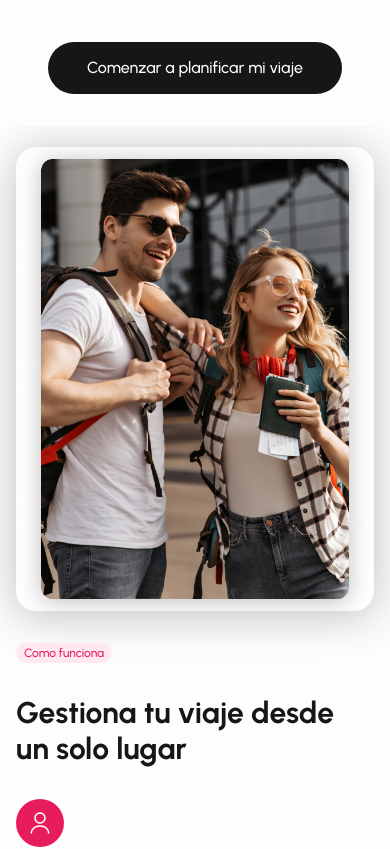
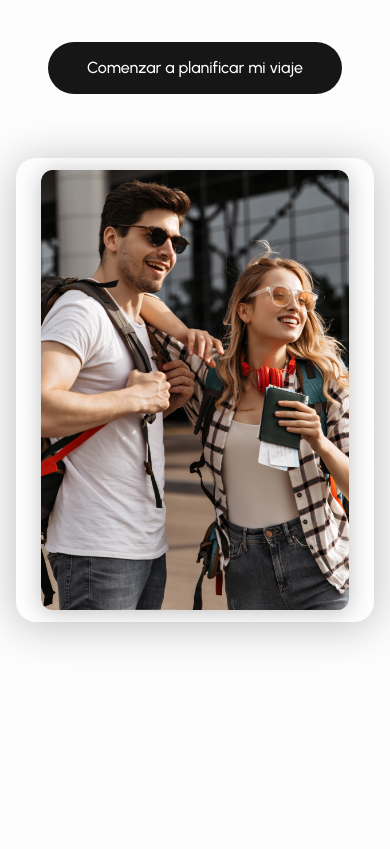
Before and after one commit to Ignacio918/viajes-app, a React (Vite) app in the folder viajes-app/: page / in a window 390 px wide. Shown: the part 840-1689 px from the top of the page. Built offline with nearby package versions, Linux system fonts and the light colour scheme; a web font is replaced by a local one.

Commit message:
acomodar howitworks

```diff
--- a/viajes-app/src/pages/HowItWorks.tsx
+++ b/viajes-app/src/pages/HowItWorks.tsx
@@ -8,12 +8,15 @@ import '../styles/HowItWorks.css';
 
 const HowItWorks = () => {
   return (
-    <section className="how-it-works">
+    <div className="how-it-works">
+      <div className="how-it-works__content">
+        <div className="how-it-works__image-section">
           <img
             src={fotoRandom3}
             alt="Random travel"
             className="how-it-works__image"
           />
+        </div>
 
         <div className="how-it-works__right">
           <div className="how-it-works__badge">Como funciona</div>
@@ -80,7 +83,8 @@ const HowItWorks = () => {
             </div>
           </div>
         </div>
-    </section>
+      </div>
+    </div>
   );
 };
 
--- a/viajes-app/src/styles/HowItWorks.css
+++ b/viajes-app/src/styles/HowItWorks.css
@@ -1,10 +1,30 @@
 /* src/styles/HowItWorks.css */
 .how-it-works {
-  @apply w-full flex justify-between items-start bg-[#FDFDFD] px-[124px] py-[21px];
+  @apply w-full min-h-screen relative bg-[#FDFDFD];
+  display: flex;
+  justify-content: center;
+  align-items: center;
+}
+
+.how-it-works__content {
+  @apply flex justify-between items-center;
+  max-width: 1440px;
+  width: 100%;
+  margin: 0 auto;
+  padding: 2rem 100px;
+  gap: 60px;
+}
+
+.how-it-works__image-section {
+  @apply relative;
+  width: 537px;
+  height: 768px;
+  flex-shrink: 0;
 }
 
 .how-it-works__image {
-  @apply w-[537px] h-[768px] rounded-[20px] shadow-[0px_4px_44px_rgba(0,0,0,0.25)];
+  @apply w-full h-full rounded-[20px] object-cover;
+  box-shadow: 0px 4px 44px rgba(0, 0, 0, 0.25);
 }
 
 .how-it-works__right {
@@ -44,13 +64,13 @@
 }
 
 @media (max-width: 1439px) {
-  .how-it-works {
+  .how-it-works__content {
     @apply px-16;
   }
 }
 
 @media (max-width: 1279px) {
-  .how-it-works {
+  .how-it-works__content {
     @apply flex-col items-center;
   }
 
@@ -60,12 +80,16 @@
 }
 
 @media (max-width: 639px) {
-  .how-it-works {
+  .how-it-works__content {
     @apply px-4;
   }
 
+  .how-it-works__image-section {
+    @apply w-full;
+  }
+
   .how-it-works__image {
-    @apply w-full h-auto;
+    @apply h-auto;
   }
 
   .how-it-works__right {
```
Lines whose indentation alone changed are shown as unchanged.
